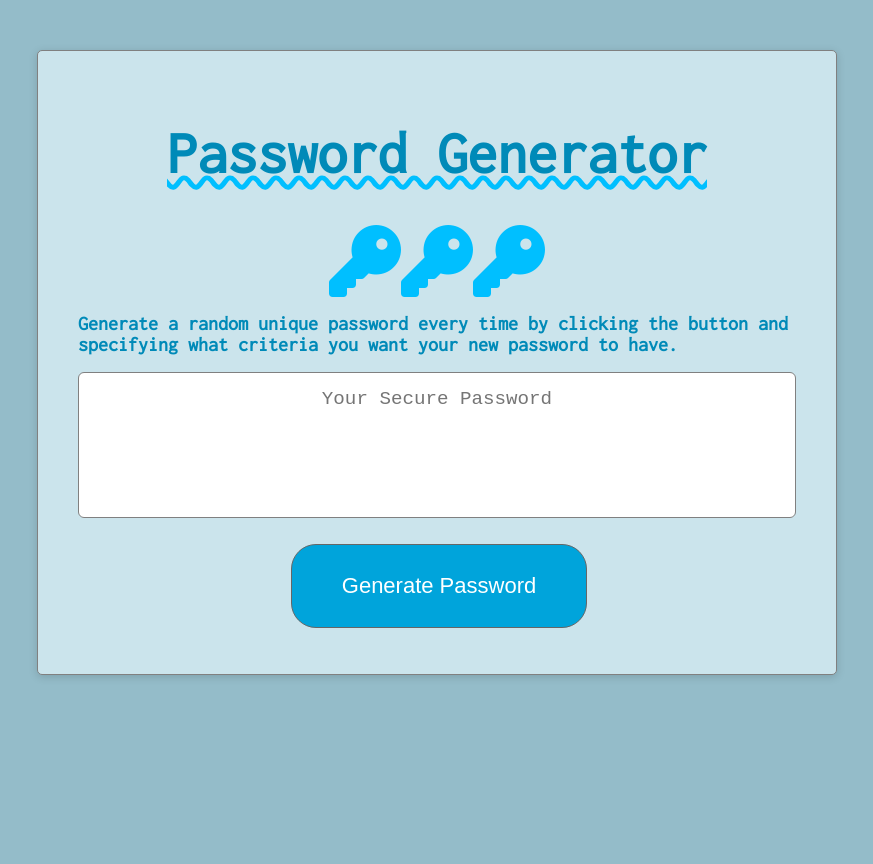
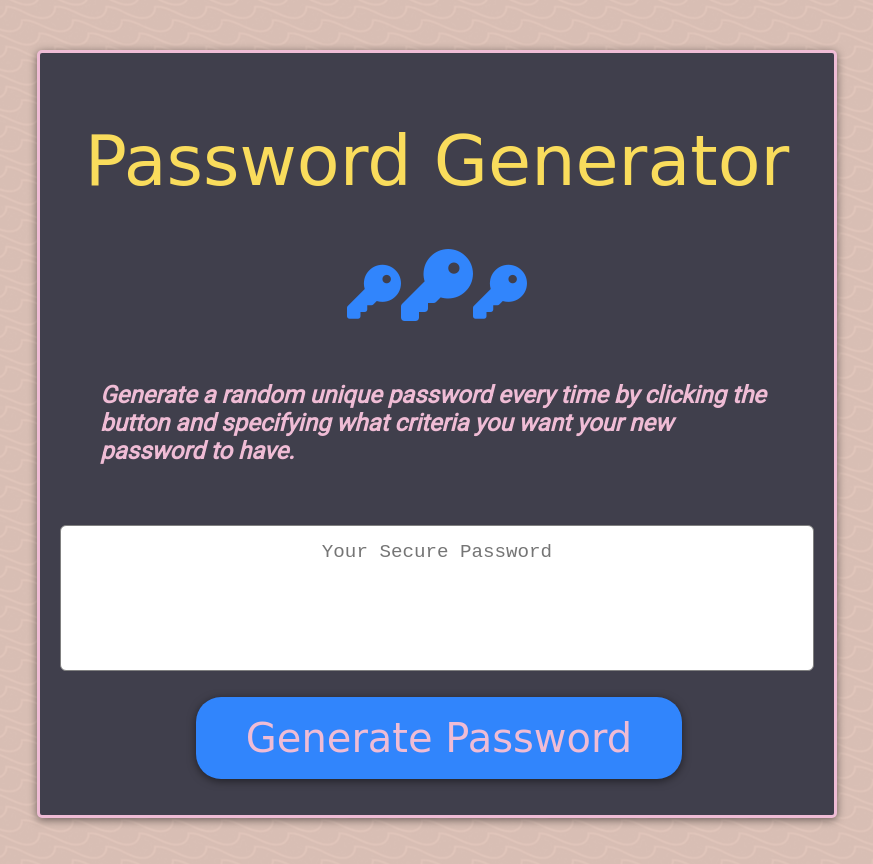
Before and after one commit to karajsch/password-generator, a plain HTML site: page index.html in a window 1280 px wide. Shown: the whole page, without its empty margins (203-1076 px from the left). Before the commit the page ends 800 px from the top, so only its background shows below. Drawn offline with Linux system fonts and the light colour scheme; a web font is replaced by a local one.

Commit message:
better colors

```diff
--- a/index.html
+++ b/index.html
@@ -6,20 +6,19 @@
   <meta name="viewport" content="width=device-width, initial-scale=1.0" />
   <title>Password Generator</title>
   <link rel="stylesheet" href="style.css" />
-
   <link rel="preconnect" href="https://fonts.gstatic.com">
-  <link href="https://fonts.googleapis.com/css2?family=Inconsolata&display=swap" rel="stylesheet">
+  <link href="https://fonts.googleapis.com/css2?family=Pirata+One&family=Roboto&display=swap" rel="stylesheet">
   <script src="https://use.fontawesome.com/bec0d899fe.js"></script>
 </head>
 
 <body>
   <main>
     <div class="card">
-      <h1>Password Generator</h1>
       <div class="card-header">
+        <h1>Password Generator</h1>
         <div class="key">
-          <i class="fa fa-key fa-4x" aria-hidden="true"></i><i class="fa fa-key fa-4x" aria-hidden="true"></i><i
-            class="fa fa-key fa-4x" aria-hidden="true"></i>
+          <i class="fa fa-key fa-3x" aria-hidden="true"></i><i class="fa fa-key fa-4x" aria-hidden="true"></i><i
+            class="fa fa-key fa-3x" aria-hidden="true"></i>
         </div>
         <h2>Generate a random unique password every time by clicking the button and
           specifying what criteria you want your new password to have.</h2>
@@ -28,7 +27,7 @@
         <textarea readonly id="password" placeholder="Your Secure Password" aria-label="Generated Password"></textarea>
       </div>
       <div class="card-footer">
-        <button id="generate" class="btn">Generate Password</button>
+        <button id="generate" class="btn w-100">Generate Password</button>
       </div>
     </div>
     </div>
--- a/style.css
+++ b/style.css
@@ -9,30 +9,31 @@ body,
 .wrapper {
   margin: 2%;
   padding: 0;
-  font-family: 'Inconsolata', monospace;
 }
 
 body {
-  font-family: 'Inconsolata', monospace;
-  background-color: #94bcc9;
+  background-color: #2d2c35;
+  background-image: url(/imgs/ripples.png);
+  background-repeat: repeat;
 }
 
 h1 {
-  font-family: 'Inconsolata', monospace;
-  font-size: 60px;
-  color: #008ab8;
+  font-family: 'Pirata One', cursive;
+  font-size: 70px;
+  font-weight: 500;
+  color: #f9dc5c;
   text-align: center;
-  max-width: 800px;
+  width: 100%;
   align-self: center;
-  text-decoration: underline;
-  text-decoration-style: wavy;
-  text-decoration-thickness: 5px;
-  text-decoration-color: #00bfff;
+
 }
 
 h2 {
-  font-size: 20px;
-  color: #008ab8;
+  font-size: 24px;
+  font-family: 'Roboto', sans-serif;
+  font-style: italic;
+  color: #EFBCD5;
+  padding: 40px;
 }
 
 
@@ -43,16 +44,15 @@ h2 {
 }
 
 .card {
-  background-color: #cbe4ec;
+  background-color: #403f4c;
   border-radius: 5px;
-  border-width: 1px;
-  box-shadow: rgba(0, 0, 0, 0.15) 0px 2px 8px 0px;
-  color: white;
+  box-shadow: rgba(0, 0, 0, 0.5) 0px 2px 8px 0px;
+
   font-size: 18px;
   margin: 0 auto;
   max-width: 800px;
-  padding: 30px 40px;
-  border: 1px solid #808080;
+  padding: 20px;
+  border: 3px solid #efbcd5;
 }
 
 .card-header::after {
@@ -83,23 +83,24 @@ h2 {
 }
 
 .btn {
+  font-family: 'Pirata One', cursive;
   border: none;
-  background-color: #00a4db;
+  background-color: #3185FC;
   border-radius: 25px;
-  color: white;
+  color: #EFBCD5;
   display: inline-block;
-  font-size: 22px;
+  font-size: 40px;
   line-height: 22px;
   margin: 16px 16px 16px 20px;
   padding: 30px 50px;
   text-align: center;
   cursor: pointer;
-  border: 1px solid rgb(102, 102, 102);
+  border: 0;
+  box-shadow: rgba(0, 0, 0, 0.5) 0px 2px 8px 0px;
 }
 
 .btn:hover {
-  background-color: #00bfff;
-  border: 1px solid rgb(102, 102, 102);
+  background-color: #E84855;
 }
 
 .btn:active {
@@ -160,6 +161,7 @@ button[disabled] {
 }
 
 .key {
-  color: #00bfff;
+  color: #3185FC;
   text-align: center;
+
 }
```
Also changed, not shown: imgs/ripples.png (added).
